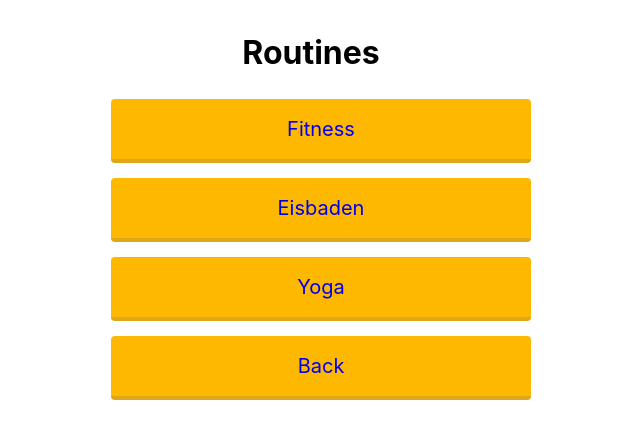
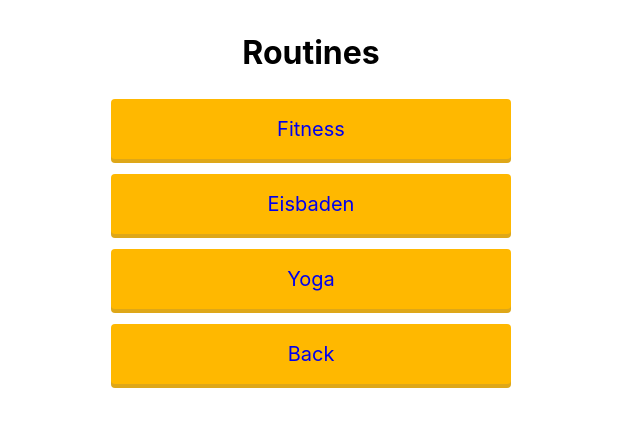
Before and after one commit to Malwine/routines, a React (Vite) app: page /routines in a window 1280 px wide. Shown: the top 438 px of the page, without its empty margins (329-969 px from the left). Built offline with nearby package versions, Linux system fonts and the light colour scheme.

Commit message:
Adjust button styling

```diff
--- a/src/index.css
+++ b/src/index.css
@@ -2,7 +2,6 @@
   font-family: Inter, system-ui, Avenir, Helvetica, Arial, sans-serif;
   line-height: 1.5;
   font-weight: 400;
-
 }
 
 #root {
--- a/src/routes/Routines.tsx
+++ b/src/routes/Routines.tsx
@@ -13,7 +13,9 @@ const Routines = () => {
     <div>
       <h1>Routines</h1>
         {routines.map((routine, index) => {
-          return <Link key={index} className={styles.primary} to={`/routines/${routine}`}>{routine}</Link>;
+          return <div className={styles.buttonWrapper}>
+                  <Link key={index} className={styles.primary} to={`/routines/${routine}`}>{routine}</Link>
+                </div>
         })}
       <Link key={"back"} className={styles.primary} to={`/`}>Back</Link>
     </div>
--- a/src/styles/Button.module.css
+++ b/src/styles/Button.module.css
@@ -1,23 +1,27 @@
 .primary {
+  padding: 15px 0px;
+  font-size: 20px;
   border-radius: 4px;
   background: #FFB800;
-  border: none;
-  border-bottom: 4px solid #DEA718;
-  padding: 15px 10px;
-  font-size: 20px;
   cursor: pointer;
-  margin-bottom: 15px;
   text-decoration: none;
   display: block;
   width: 100%;
+  box-shadow: 0px 4px 0px #DEA718;
+  position: relative;
 }
 
 .primary:hover {
-  margin-top: 20px;
-  border-bottom: none;
+  top: 3px;
+  box-shadow: 0px 0px 0px;
 }
 
 .primary:visited {
   color: black;
   text-decoration: none;
 }
+
+.buttonWrapper {
+  margin-top: 15px;
+  margin-bottom: 15px;
+}
```
